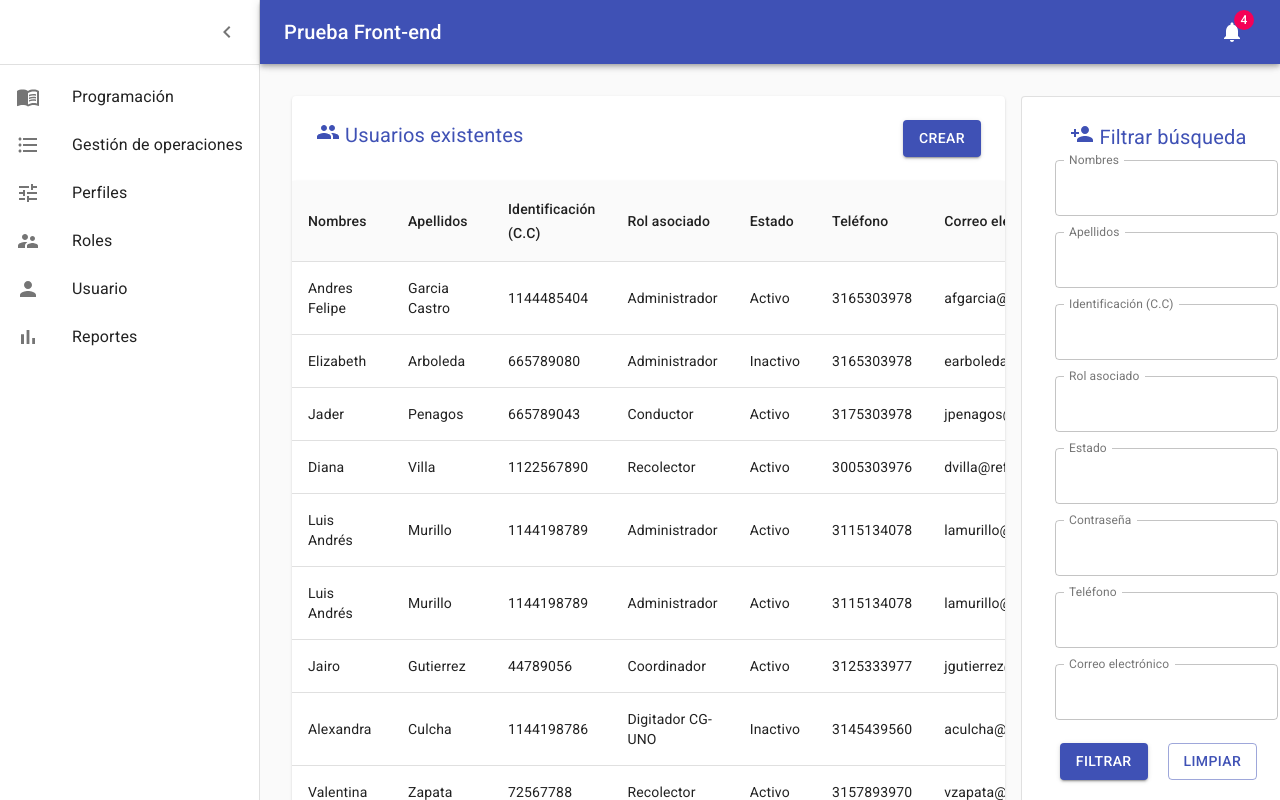
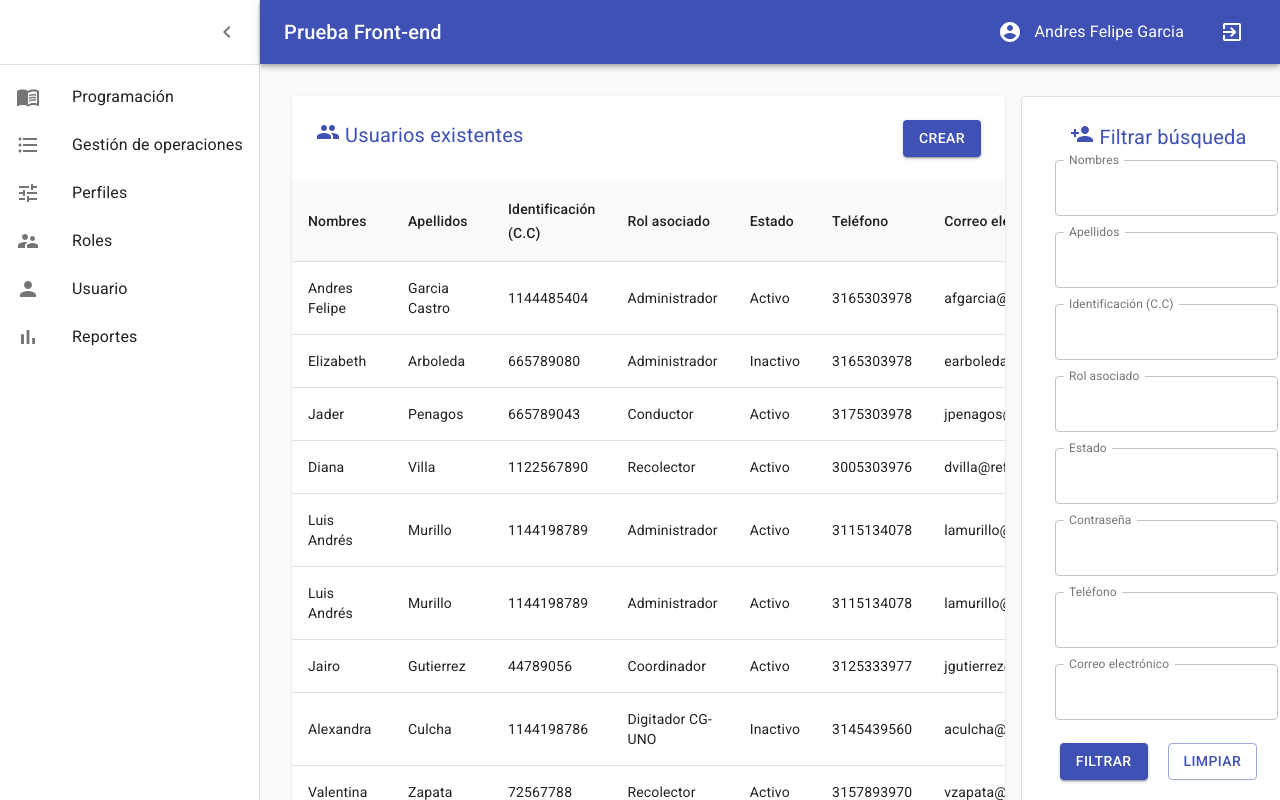
Before and after one commit to lenninIbarrraGonzalez/OLSoftware, a React app: page / in a window 1280 px wide. Built offline with nearby package versions, Linux system fonts and the light colour scheme.

Commit message:
agreagndo información del usuario logeado y boton de salir

```diff
--- a/src/components/Layout.jsx
+++ b/src/components/Layout.jsx
@@ -9,11 +9,11 @@ import List from "@material-ui/core/List";
 import Typography from "@material-ui/core/Typography";
 import Divider from "@material-ui/core/Divider";
 import IconButton from "@material-ui/core/IconButton";
-import Badge from "@material-ui/core/Badge";
 import MenuIcon from "@material-ui/icons/Menu";
 import ChevronLeftIcon from "@material-ui/icons/ChevronLeft";
-import NotificationsIcon from "@material-ui/icons/Notifications";
+import ExitToAppIcon from "@material-ui/icons/ExitToApp";
 import { listItems } from "./listItems";
+import UserInfos from "./UserInfos";
 
 const drawerWidth = 260;
 
@@ -142,10 +142,9 @@ const Layout = ({ children }) => {
           >
             Prueba Front-end
           </Typography>
+          <UserInfos />
           <IconButton color="inherit">
-            <Badge badgeContent={4} color="secondary">
-              <NotificationsIcon />
-            </Badge>
+            <ExitToAppIcon />
           </IconButton>
         </Toolbar>
       </AppBar>
@@ -163,15 +162,10 @@ const Layout = ({ children }) => {
         </div>
         <Divider />
         <List>{listItems}</List>
-        {/* <Divider />
-        <List>{secondaryListItems}</List> */}
       </Drawer>
       <main className={classes.content}>
         <div className={classes.appBarSpacer} />
-        {/* <Container maxWidth="lg" className={classes.container}> */}
         <div className={classes.container}>{children}</div>
-
-        {/* </Container> */}
       </main>
     </div>
   );
--- /dev/null
+++ b/src/components/UserInfos.jsx
@@ -0,0 +1,29 @@
+import React from "react";
+import { Typography } from "@material-ui/core";
+import { makeStyles } from "@material-ui/core/styles";
+import AccountCircleIcon from "@material-ui/icons/AccountCircle";
+
+const useStyles = makeStyles((theme) => ({
+  root: {
+    display: "flex",
+    paddingRight: theme.spacing(3),
+  },
+  icon: {
+    paddingLeft: theme.spacing(1.5),
+  },
+}));
+
+const UserInfos = () => {
+  const classes = useStyles();
+
+  return (
+    <div className={classes.root}>
+      <AccountCircleIcon />
+      <Typography color="white" className={classes.icon}>
+        Andres Felipe Garcia
+      </Typography>
+    </div>
+  );
+};
+
+export default UserInfos;
```
